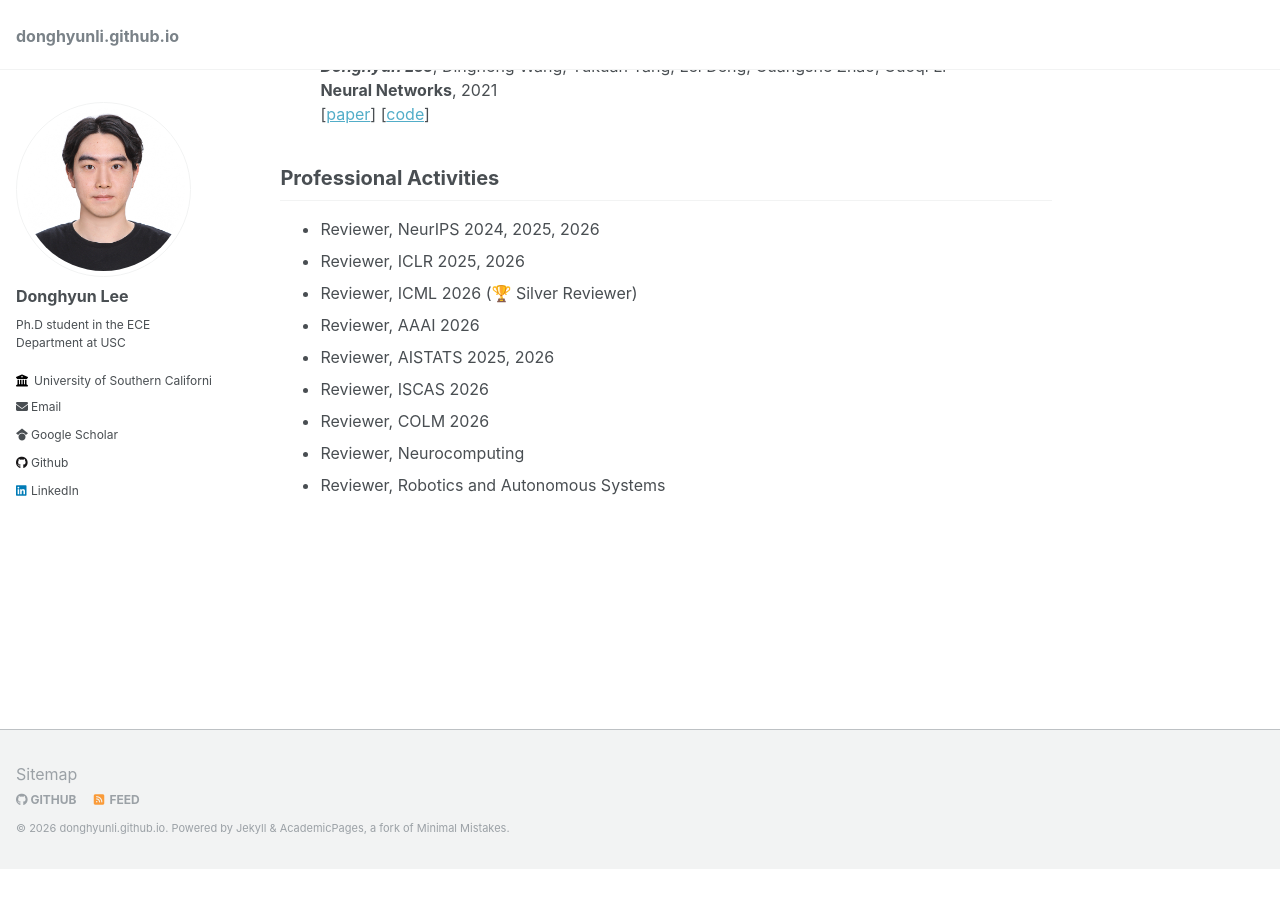
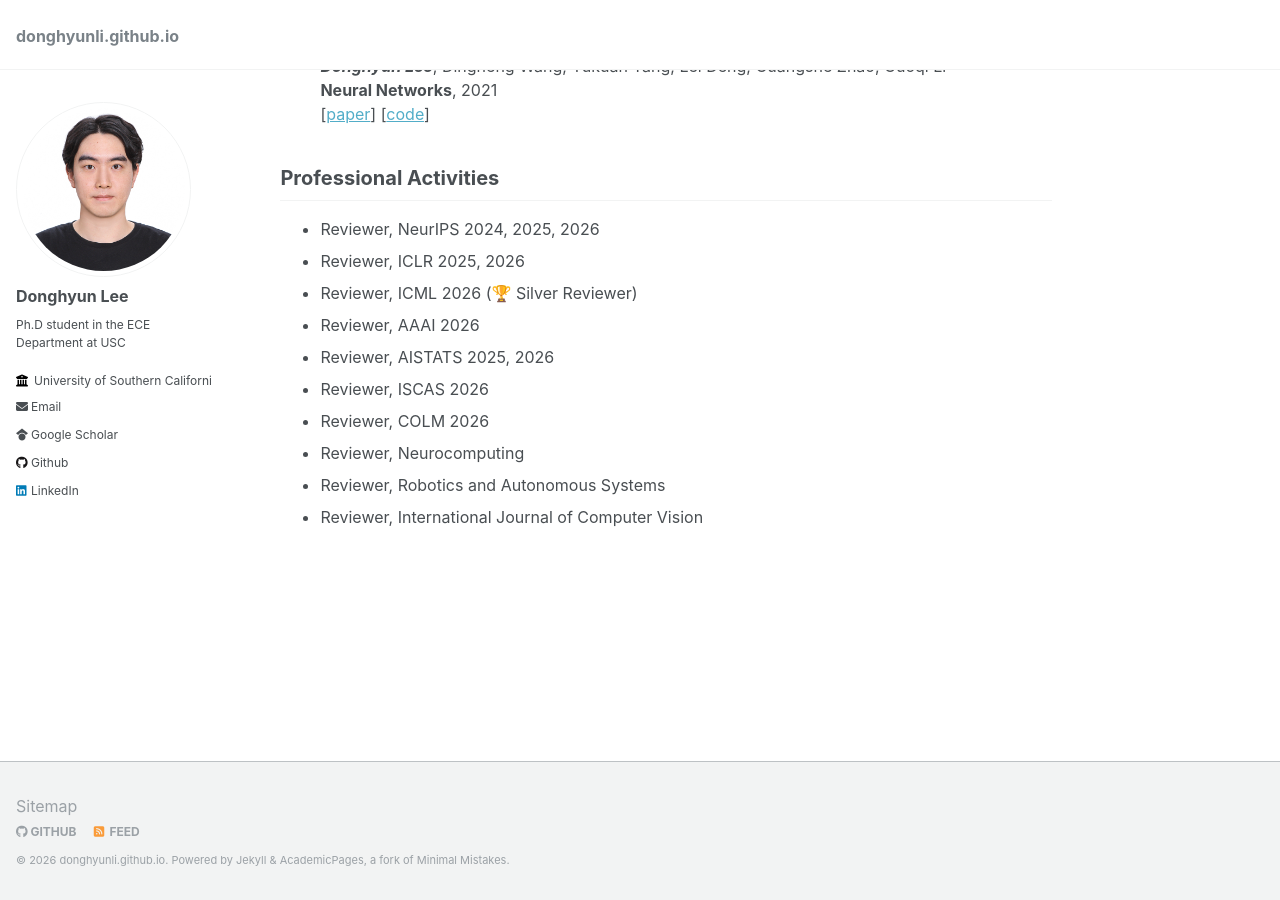
Before and after one commit to donghyunli/donghyunli.github.io, a Jekyll site: the page built from _pages/about.md, in a window 1280 px wide and 900 px high, scrolled down 3781 px. Built offline with Jekyll 4.4.1, drawn with Linux system fonts in a browser that asks for light colours; before the commit the page ends 4649 px from its top, so only the background shows below that.

Commit message:
Reviewer Update

```diff
--- a/_pages/about.md
+++ b/_pages/about.md
@@ -166,3 +166,4 @@ Wooshik Myung, ***Donghyun Lee***, Chenhang Song, Guanrui Wang, Cheng Ma\\
 - Reviewer, COLM 2026
 - Reviewer, Neurocomputing
 - Reviewer, Robotics and Autonomous Systems
+- Reviewer, International Journal of Computer Vision
```
